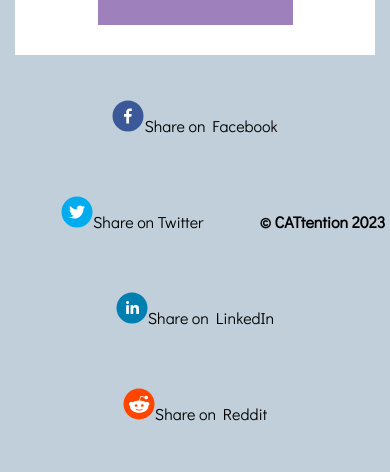
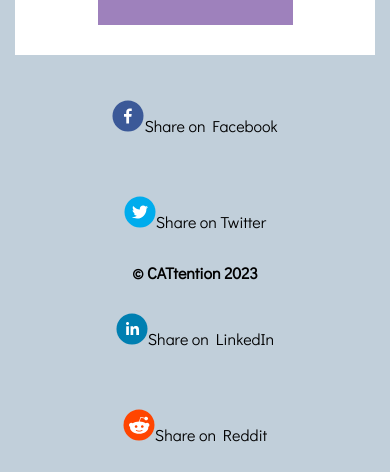
Before and after one commit to ewaltho/CATtention-front, a React (Create React App) app: page /chat in a window 390 px wide. Shown: the part 853-1325 px from the top of the page. Built offline with nearby package versions, Linux system fonts and the light colour scheme; no server answers.

Commit message:
adjusted media queries for footer

```diff
--- a/src/assets/css/App.css
+++ b/src/assets/css/App.css
@@ -8,7 +8,6 @@
 
 body {
   background-color: #c1cfda;
-  /* height: 100%; */
 }
 
 .home {
@@ -173,6 +172,21 @@
   }
 }
 
+@media screen and (max-width: 1280px) {
+  .footer-content {
+      position: absolute;
+  }
+}
+
+@media screen and (max-width: 800px) {
+  .footer-content {
+      display: flex;
+      flex-direction: column;
+      justify-content: center;
+      align-items: center;
+  }
+}
+
 @media screen and (max-width: 400px) {
   .logo {
     width: 300px;
--- a/src/assets/css/Room.css
+++ b/src/assets/css/Room.css
@@ -1,7 +1,3 @@
-/* body {
-    height: 100%;
-} */
-
 .room {
     display: flex;
     padding: 15px;
@@ -98,10 +94,37 @@
     background-color: #C1CFDA;
 }
 
-@media screen and (max-width: 1880px) {
+
+@media screen and (max-width: 1280px) {
+    .text-input {
+        margin: 20px;
+        width: 80%;
+    }
+
+    .footer-content {
+        display: flex;
+        justify-content: center;
+        align-items: center;
+        width: 100%;
+    }
+
+}
+
+@media screen and (max-width: 768px) {
+    .room {
+        flex-direction: column;
+    }
     .chatbox {
         height: 100%;
-        width: 100%
+        width: 100%;
+    }
+
+    .text-input {
+        width: 90%;
+    }
+
+    .footer-content {
+        width: 100%;
     }
 
     .text-input {
@@ -109,54 +132,3 @@
         width: 80%;
     }
 }
-
-@media screen and (max-width: 1280px) {
-    .room {
-        flex-direction: column;
-    }
-
-    .chatbox {
-        height: 100%;
-        width: 100%
-    }
-
-    .messages>div.received-message{
-        width: 50%;
-    }
-
-    .messages>div.sent-message{
-        width: 50%;
-    }
-
-    .messages>div.sent-message .left{
-        float: left;
-        width: 30%;
-    }
-
-    .messages>div.received-message .left{
-        float: left;
-        width: 30%;
-    }
-
-    .text-input {
-        margin: 20px;
-        width: 80%;
-    }
-}
-
-@media screen and (max-width: 768px) {
-    .chatbox {
-        height: 100%;
-    }
-
-    .text-input {
-        width: 90%;
-    }
-}
-
-@media screen and (max-width: 320px) {
-    .send-box {
-        height: 50vh;
-    }
-
-}
```
Also changed, not shown: src/assets/css/Community.css (+0 -12 lines).
